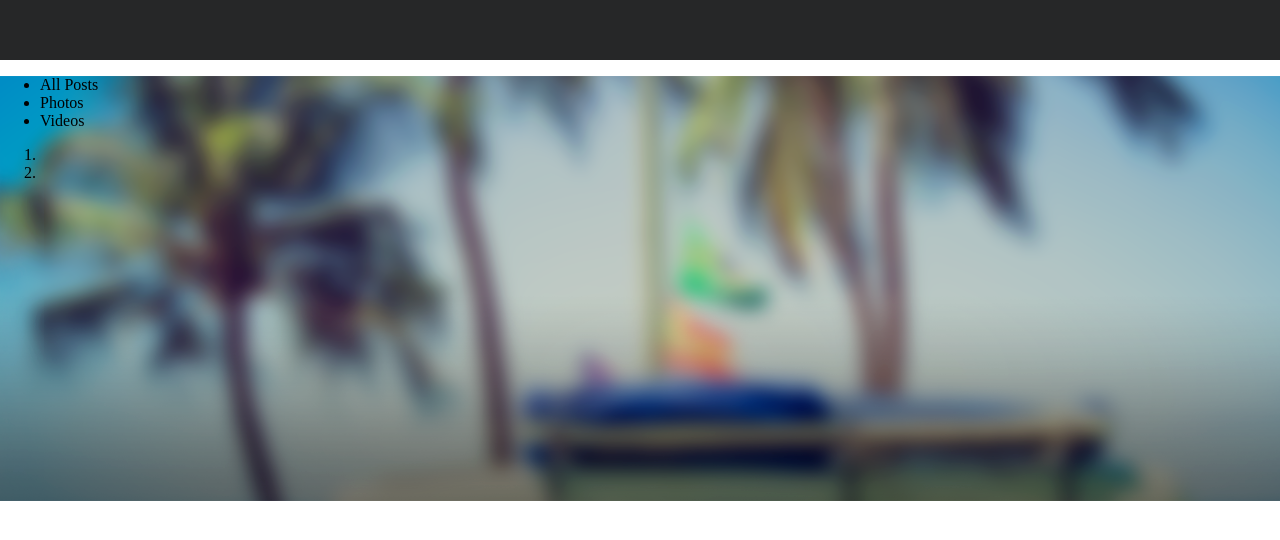
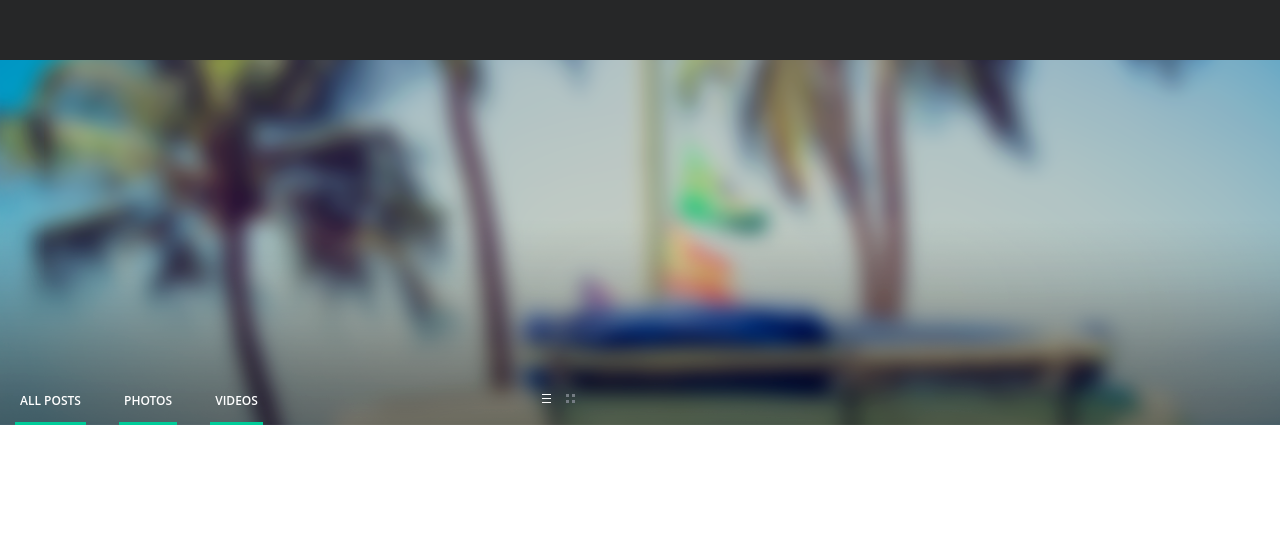
Before and after one commit to irietek/invision_challenge, a website: page public/index.html in a window 1280 px wide. Drawn offline with nearby package versions, Linux system fonts and the light colour scheme; files that its build step writes are made by us from their sources.

Commit message:
Basic page structure

```diff
--- a/public/index.html
+++ b/public/index.html
@@ -8,17 +8,15 @@
   <header>
   </header>
   <section class="hero">
-    <nav class="subnav">
+    <nav>
       <ul class="filter">
         <li>All Posts</li>
         <li>Photos</li>
         <li>Videos</li>
       </ul>
-      <ol class="view">
-        <li class="list"></li>
-        <li class="grid"></li>
-      </ol>
+      <div class="view"></div>
     </nav>
   </section>
+  <section class="content"></section>
 </body>
 </html>
```
Also changed, not shown: build/less/app.less, build/less/components/header.less, build/less/components/hero.less, build/less/content.less (added), public/img/subnav_list_on.png (added), public/img/subnav_tile_on.png (added).
